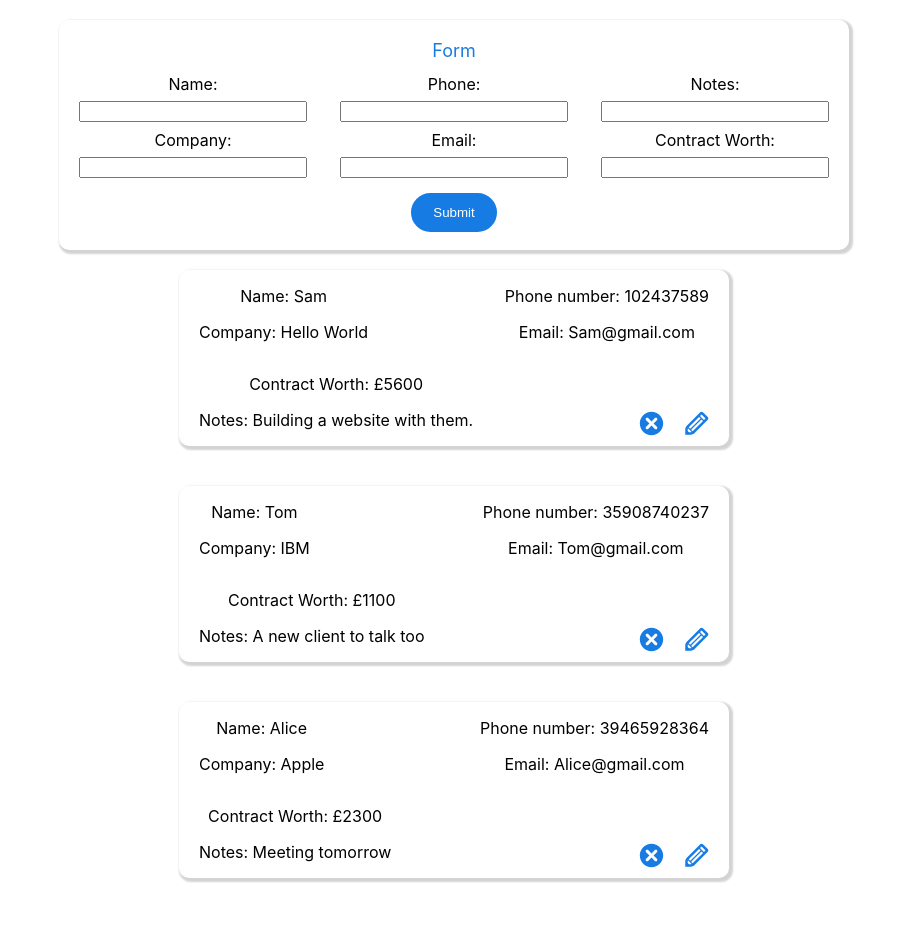
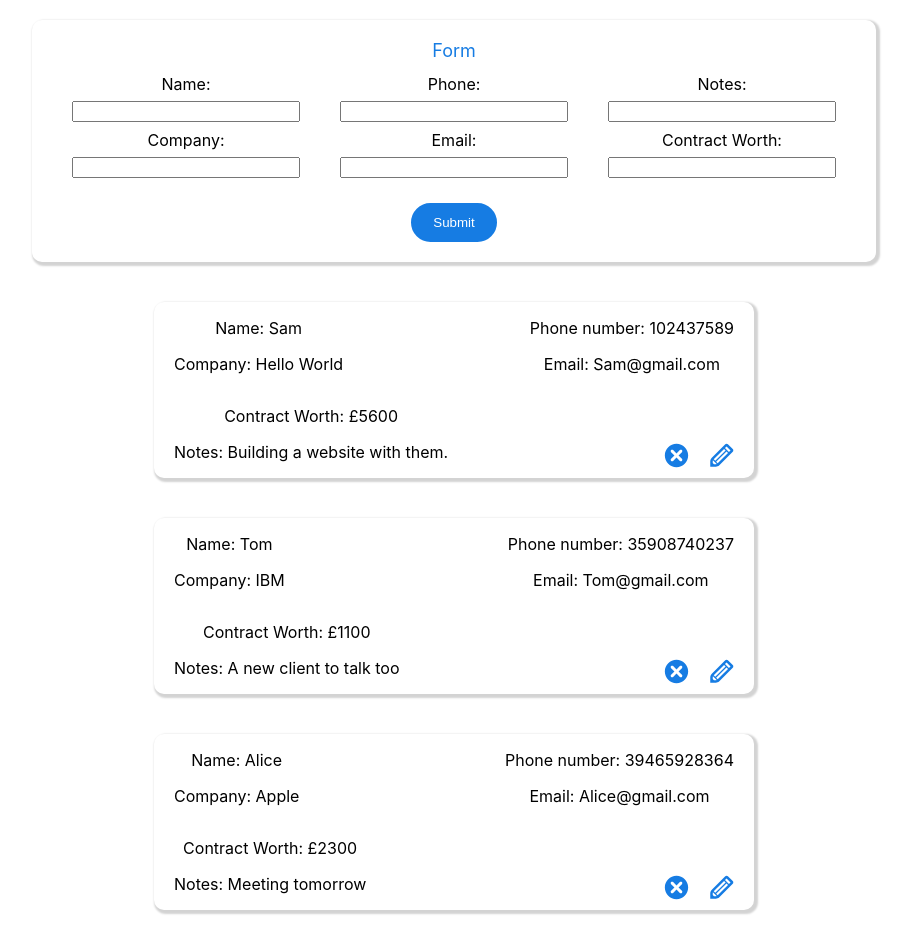
Before and after one commit to eds-101/web3CRM, a React (Create React App) app in the folder web3crm-frontend/: page / in a window 1280 px wide. Shown: the whole page, without its empty margins (186-1097 px from the left). Before the commit the page ends 898 px from the top, so only its background shows below. Built offline with nearby package versions, Linux system fonts and the light colour scheme.

Commit message:
adding a few more css types

```diff
--- a/web3crm-frontend/src/components/AddContact/AddContact.css
+++ b/web3crm-frontend/src/components/AddContact/AddContact.css
@@ -14,8 +14,7 @@
     box-shadow: 2px 2px 2px 2px lightgray;
     border-radius: 10px;
     padding: 20px;
-    height: 190px;
-    margin-top: 20px;
+    margin: 20px 20px;
 }
 
 .form p{
@@ -24,16 +23,17 @@
 }
 
 .formCon{
-    width: 750px;
     display: flex;
     justify-content: space-between;
     flex-direction: row;
     margin: 10px 0px;
+    flex-wrap: wrap;
 }
 
 .form-item{
     display: flex;
     flex-direction: column;
+    margin: 0px 20px;
 }
 
 .form-item label{
@@ -49,7 +49,13 @@
     background-color: white;
     padding: 10px 20px;
     border-radius: 20px;
+    margin-top: 10px;
     background-color: rgb(22, 124, 227);
     border: solid 2px rgb(22, 124, 227);
     color: white;
 }
+
+.submit:hover{
+    color: rgb(22, 124, 227);
+    background-color: white;
+}
--- a/web3crm-frontend/src/components/ContactItem/ContactItem.css
+++ b/web3crm-frontend/src/components/ContactItem/ContactItem.css
@@ -1,7 +1,7 @@
 .Contact{
     box-shadow: 2px 2px 2px 2px lightgray;
     border-radius: 10px;
-    width: 550px;
+    width: 600px;
     margin: 20px 0px;
 }
 
```
